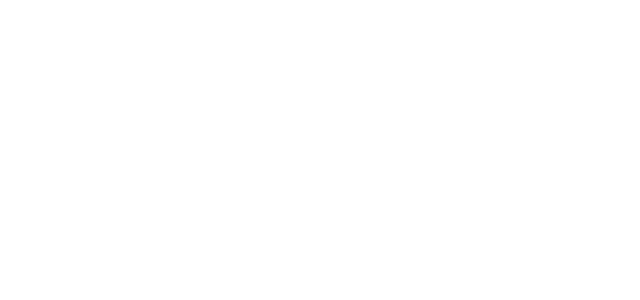
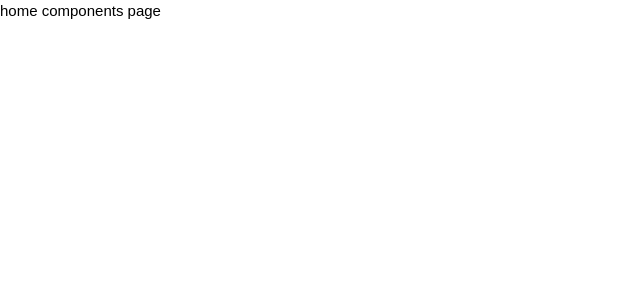
Before and after one commit to default-projects/react-app-typescript, a React (Create React App) app: page / in a window 1280 px wide. Shown: the top 300 px of the page, without its empty margins (0-640 px from the left). Built offline with nearby package versions, Linux system fonts and the light colour scheme.

Commit message:
dev: added layouts components

```diff
--- a/src/@types/server.d.ts
+++ b/src/@types/server.d.ts
@@ -5,3 +5,7 @@ declare module "*.jpg";
 declare module "*.webp";
 
 declare module 'react-notifications';
+
+interface ComPropsObject {
+  [key: string]: any
+}
--- /dev/null
+++ b/src/components/layouts/footer.tsx
@@ -0,0 +1,9 @@
+import React from "react";
+
+export const Footer = () => {
+  return (
+    <>
+
+    </>
+  )
+}
--- /dev/null
+++ b/src/components/layouts/header.tsx
@@ -0,0 +1,9 @@
+import React from "react";
+
+export const Header = () => {
+  return (
+    <>
+
+    </>
+  )
+}
--- /dev/null
+++ b/src/components/layouts/layouts.scss
@@ -0,0 +1,4 @@
+.layouts-wrapper {
+  @apply w-screen h-screen overflow-x-hidden overflow-y-auto;
+  @apply flex flex-col gap-10;
+}
--- /dev/null
+++ b/src/components/layouts/layouts.tsx
@@ -0,0 +1,17 @@
+import React from "react";
+
+import './layouts.scss'
+import { Header } from "./header";
+import { Footer } from "./footer";
+
+export const Layouts = ({ children }: ComPropsObject) => {
+  return (
+    <div className="layouts-wrapper">
+      <Header />
+
+      {children}
+
+      <Footer />
+    </div>
+  )
+}
--- a/src/pages/index.tsx
+++ b/src/pages/index.tsx
@@ -1,9 +1,11 @@
 import React from 'react';
+
+import { Layouts } from '../components/layouts/layouts';
 
 export const Home = () => {
   return (
-    <div>
-
-    </div>
+    <Layouts>
+      home components page
+    </Layouts>
   )
 }
--- a/tailwind.config.js
+++ b/tailwind.config.js
@@ -48,9 +48,6 @@ module.exports = {
       colors: {
         black: '#000000',
         white: '#ffffff',
-        bgColor: '#3d4a54',
-        playerBg: '#545454',
-        btnBg: '#a3a3a3',
       },
     },
 
```
